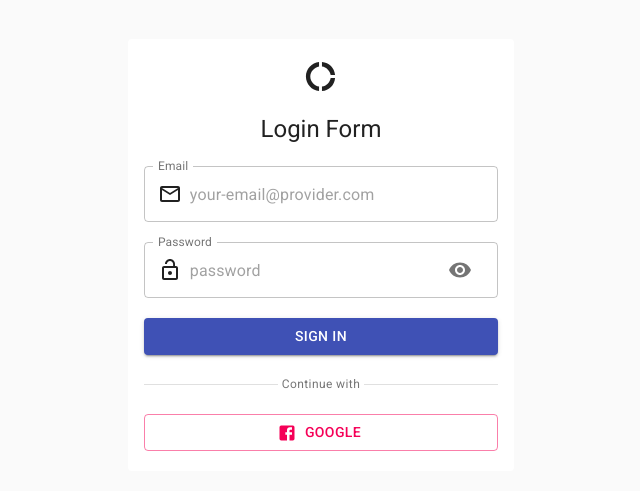
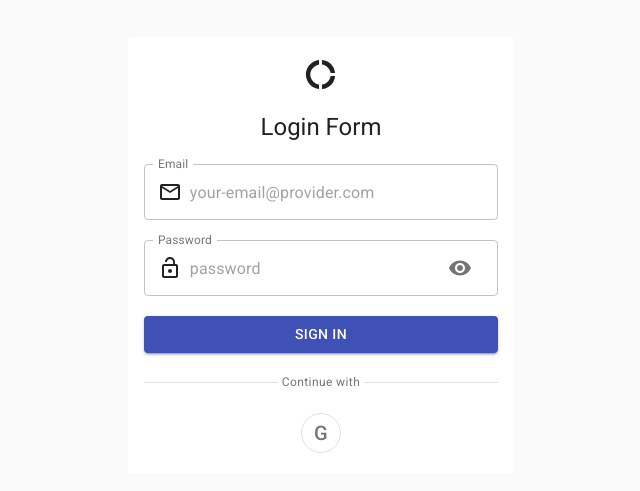
Before and after one commit to Rexosei111/contacts-clone, a React (Create React App) app in the folder frontend/contact/: page /login in a window 1280 px wide. Shown: the part 105-596 px from the top of the page, without its empty margins (319-959 px from the left). Built offline with nearby package versions, Linux system fonts and the light colour scheme.

Commit message:
event propagation issues fixed

```diff
--- a/frontend/contact/src/components/Detail/ContactDetails.js
+++ b/frontend/contact/src/components/Detail/ContactDetails.js
@@ -43,7 +43,7 @@ function ContactDetails({ contact }) {
           ([key, value]) =>
             value !== null &&
             icons[key] && (
-              <ListItem disableGutters>
+              <ListItem key={key} disableGutters>
                 <ListItemIcon>{icons[key]}</ListItemIcon>
                 <Typography color="primary" variant="body2">
                   {value}
--- a/frontend/contact/src/components/Detail/Detail.js
+++ b/frontend/contact/src/components/Detail/Detail.js
@@ -16,7 +16,6 @@ import CloseIcon from "@material-ui/icons/Close";
 
 function Detail(props) {
   const query = new URLSearchParams(useLocation().search);
-  console.log(query);
 
   const { id } = useParams();
   const [Edit, setEdit] = useState(query.get("edit"));
@@ -148,7 +147,7 @@ function Detail(props) {
           />
           <div className={classes.info}>
             <Typography variant="h5">{`${
-              contact.first_name + " " + contact.last_name
+              contact?.first_name + " " + contact?.last_name
             }`}</Typography>
             <Typography variant="h6">{contact.job}</Typography>
             <IconButton className={classes.label}>
--- a/frontend/contact/src/components/Layout.js
+++ b/frontend/contact/src/components/Layout.js
@@ -9,14 +9,7 @@ const alphabetArray = () => {
   return alphabet;
 };
 
-const colors = [
-  "#3f51b5",
-  "#00695c",
-  "#e65100",
-  "#d84315",
-  "#b71c1c",
-  "#0277bd",
-];
+const colors = ["#1e88e5", "#009688", "#ef6c00", "#607d8b", "#0277bd", "#d81b60"];
 
 const fallbackColors = (alphabets) => {
   const colorComb = {};
@@ -38,7 +31,7 @@ function Layout({ children }) {
   useEffect(() => {
     const alphabets = alphabetArray();
     const fallbackColorCode = fallbackColors(alphabets);
-    setcolorCodes(fallbackColorCode)
+    setcolorCodes(fallbackColorCode);
   }, []);
 
   const handleContacts = useCallback((data) => {
--- a/frontend/contact/src/components/Login/Form.js
+++ b/frontend/contact/src/components/Login/Form.js
@@ -34,7 +34,7 @@ const initialValues = {
 function Form({setToken}) {
   const [ViewPassword, setViewPassword] = useState(false)
 
-  const useStyle = makeStyles({
+  const useStyle = makeStyles(theme => ({
     form: {
       width: "100%",
       display: "flex",
@@ -55,7 +55,13 @@ function Form({setToken}) {
         width: "38%",
       },
     },
-  });
+    google: {
+      height: theme.spacing(5),
+      width: theme.spacing(5),
+      border: "1px solid #e0e0e0",
+      alignSelf: "center"
+    }
+  }));
 
   const classes = useStyle();
 
@@ -168,15 +174,17 @@ function Form({setToken}) {
           <Divider />
         </div>
       </Typography>
-      <Button
+      <IconButton className={classes.google}>
+        <Typography variant="h6">G</Typography>
+      </IconButton>
+      {/* <Button
         variant="outlined"
         startIcon={<FacebookIcon />}
         color="Secondary"
         disableElevation
-        component="a"
-        href="https://7b06b7ec5ff2.ngrok.io/users/login/google">
+        component="a">
         google
-      </Button>
+      </Button> */}
     </form>
     </>
   );
--- a/frontend/contact/src/components/Menu.js
+++ b/frontend/contact/src/components/Menu.js
@@ -17,10 +17,12 @@ function MoreMenu() {
 
   const handleClick = (e) => {
     setanchorEl(e.currentTarget);
+    e.stopPropagation();
   };
 
-  const handleClose = () => {
+  const handleClose = (e) => {
     setanchorEl(null);
+    e.stopPropagation();
   };
   return (
     <div>
@@ -32,6 +34,7 @@ function MoreMenu() {
         <MoreVertIcon fontSize="small" />
       </IconButton>
       <Menu
+        container={document.body}
         id="more-options"
         anchorEl={anchorEl}
         keepMounted
--- a/frontend/contact/src/components/main/Actions.js
+++ b/frontend/contact/src/components/main/Actions.js
@@ -35,6 +35,7 @@ function Actions({ fav, Contacts, token, id }) {
 
   const handleFavorite = (e) => {
     e.preventDefault();
+    e.stopPropagation()
     setIsFav(!isFav);
 
     Contacts.forEach((contact) => {
--- a/frontend/contact/src/components/main/Content.js
+++ b/frontend/contact/src/components/main/Content.js
@@ -106,6 +106,8 @@ function Content({ Contacts, token }) {
   };
 
   const viewDetail = (e, id) => {
+    // console.log(e.target.tagName.toLowerCase())
+    // if (e.target.tagName.toLowerCase() !== "input" || e.target.tagName !== "svg")
     history.push(`/contacts/${id}`);
   };
 
@@ -162,6 +164,7 @@ function Content({ Contacts, token }) {
                       <Checkbox
                         color="primary"
                         value={contact.id}
+                        onClick={(e) => e.stopPropagation()}
                         onChange={handleCheck}
                         className={classes.checkbox}
                         checked={Selected.includes(String(contact.id))}
```
